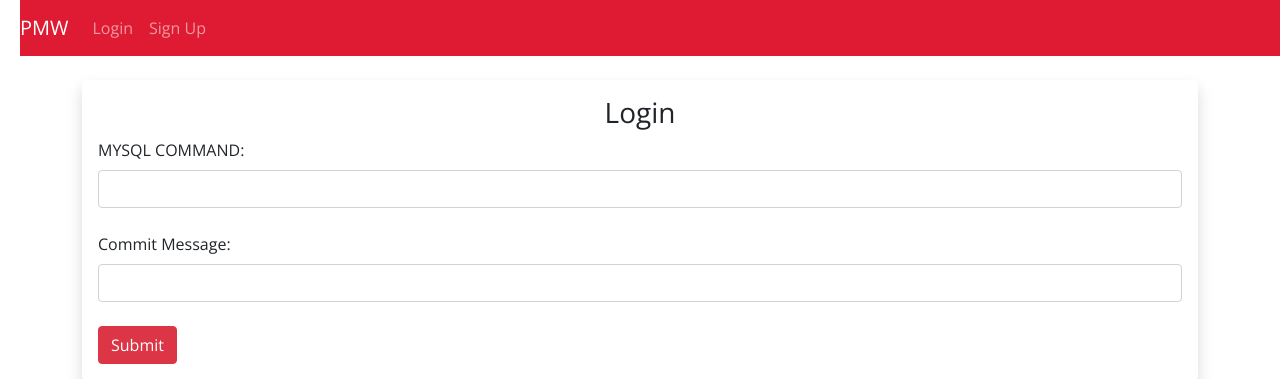
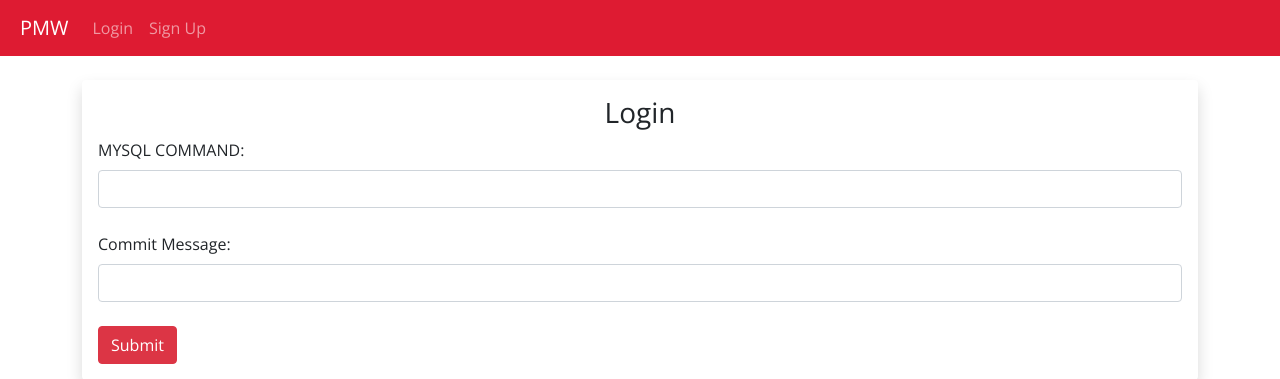
Before and after one commit to sai-sy/paymentWebApp, a Flask app: page /admin_commands in a window 1280 px wide. Shown: the top 379 px of the page. Run offline with Flask 2, Linux system fonts and the light colour scheme; some libraries are stand-ins or nearby versions.

```diff
--- a/website/static/stylesheet.css
+++ b/website/static/stylesheet.css
@@ -20,7 +20,7 @@ body {
     margin-top: 1rem;
 }
 
-#navbar-brand {
+#navbar-logo {
     margin-left: 1.25rem;;
 }
 /*
--- a/website/templates/navbar.html
+++ b/website/templates/navbar.html
@@ -1,5 +1,5 @@
-<nav class="navbar navbar-expand-lg navbar-dark" id="navbar-brand" style="background-color: #de1b32;" >
-    <a class="navbar-brand" href="/">PMW</a>
+<nav class="navbar navbar-expand-lg navbar-dark" style="background-color: #de1b32;" >
+    <a class="navbar-brand" id="navbar-logo" href="/">PMW</a>
     <button class="navbar-toggler" type="button" data-toggle="collapse" data-target="#navbarSupportedContent" aria-controls="navbarSupportedContent" aria-expanded="false" aria-label="Toggle navigation">
       <span class="navbar-toggler-icon"></span>
     </button>
```
